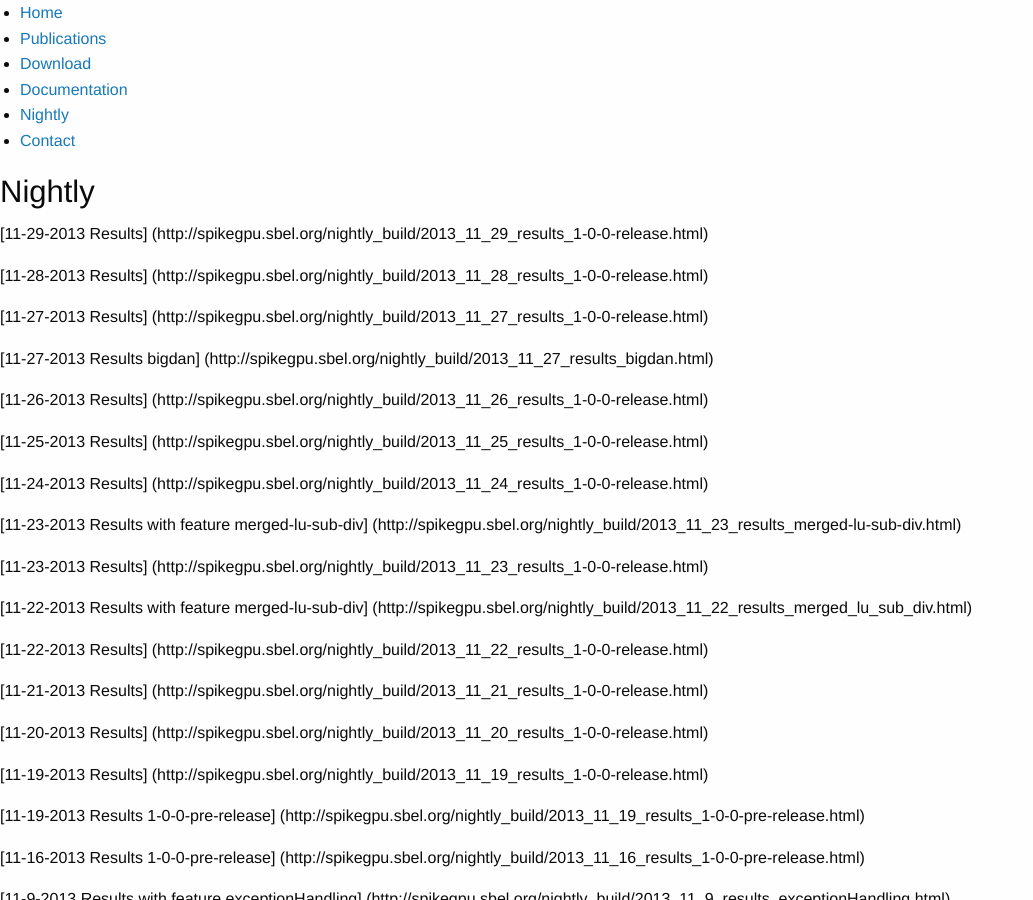
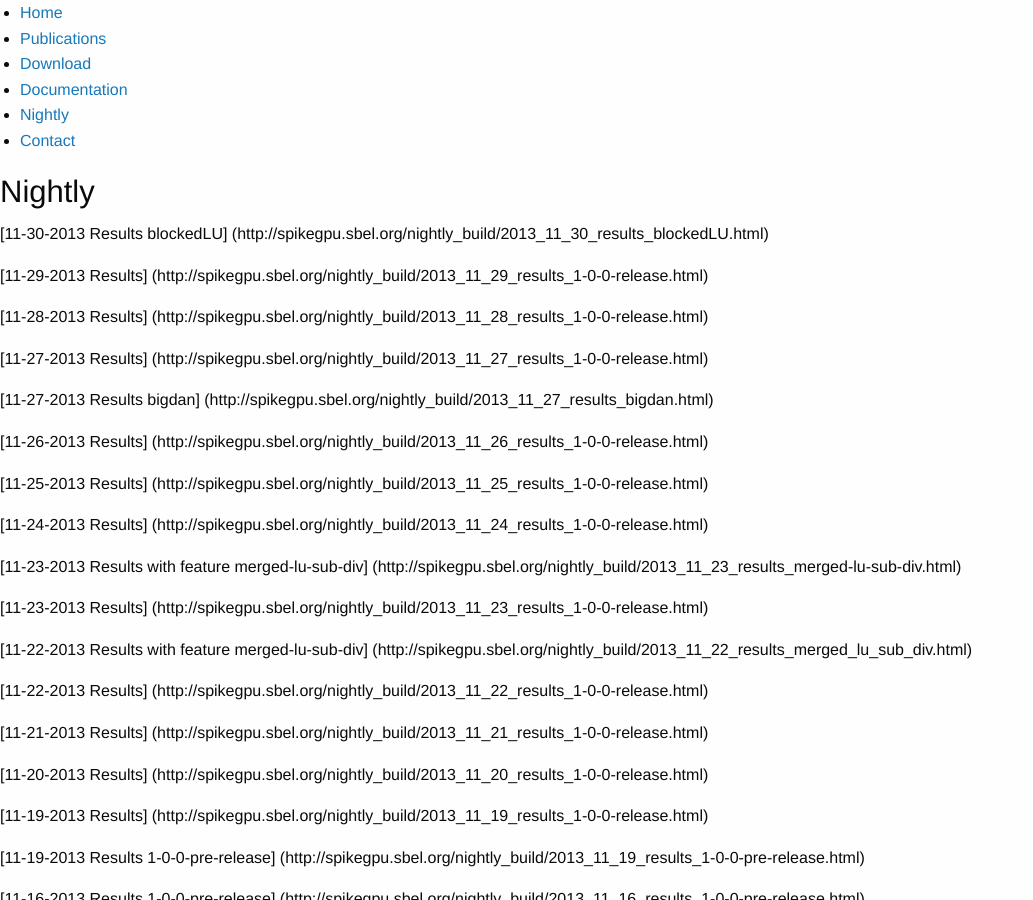
Before and after one commit to spikegpu/spikegpu.github.io, a Jekyll site: the page built from nightly_build/index.md, in a window 1280 px wide and 900 px high. Shown: the whole window, without its empty margins (0-1033 px from the left). Built offline with Jekyll 4.4.1, drawn with Linux system fonts in a browser that asks for light colours; nearby versions of some CDN libraries; library files that are not in the unit come from our copies; Markdown is read by kramdown in place of the engine named in the settings.

Commit message:
Test page build

```diff
--- a/nightly_build/index.md
+++ b/nightly_build/index.md
@@ -5,6 +5,8 @@ title: Nightly
 
 ### Nightly
 
+
+[11-30-2013 Results blockedLU] (http://spikegpu.sbel.org/nightly_build/2013_11_30_results_blockedLU.html)
 
 [11-29-2013 Results] (http://spikegpu.sbel.org/nightly_build/2013_11_29_results_1-0-0-release.html)
 
```
